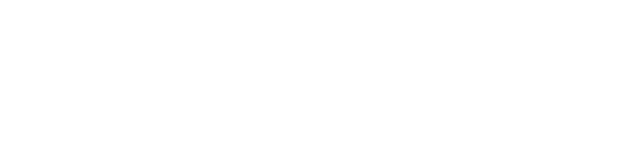
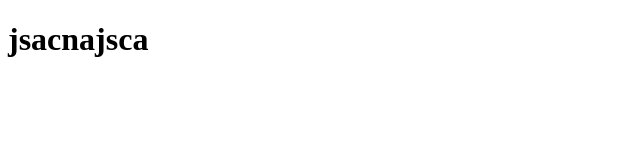
Before and after one commit to Iminovyu/tst, a plain HTML site: page index.html in a window 1280 px wide. Shown: the whole page, without its empty margins (0-640 px from the left). Drawn offline with Linux system fonts and the light colour scheme.

Commit message:
add something

```diff
--- a/index.html
+++ b/index.html
@@ -6,6 +6,6 @@
     <title>Document</title>
 </head>
 <body>
-
+    <h1>jsacnajsca</h1>
 </body>
 </html>
```
